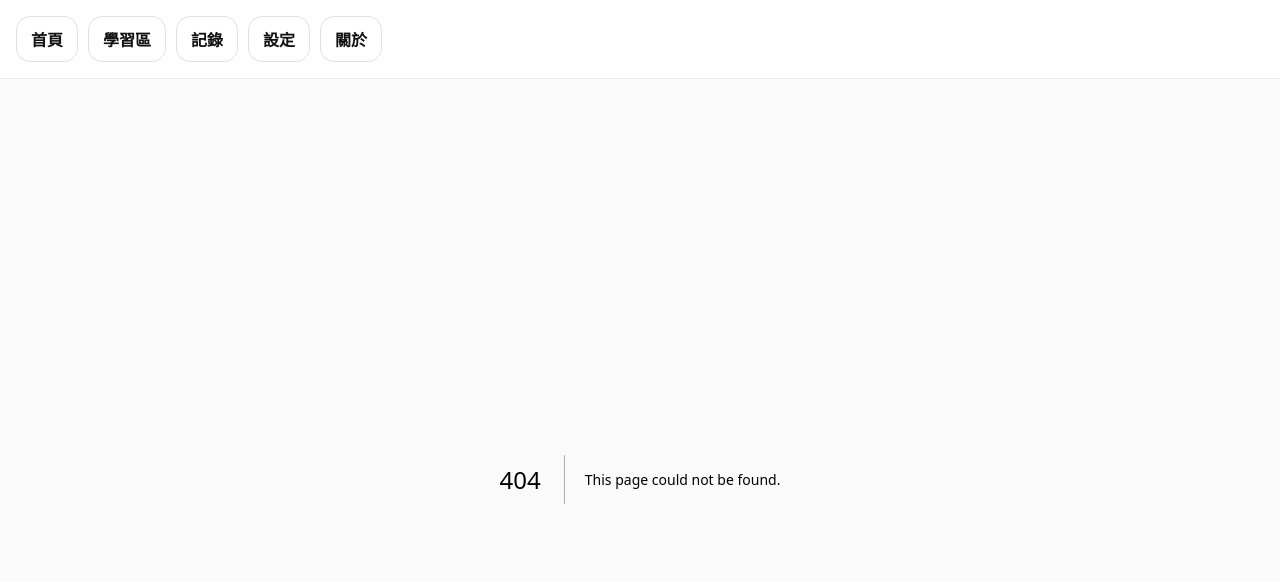
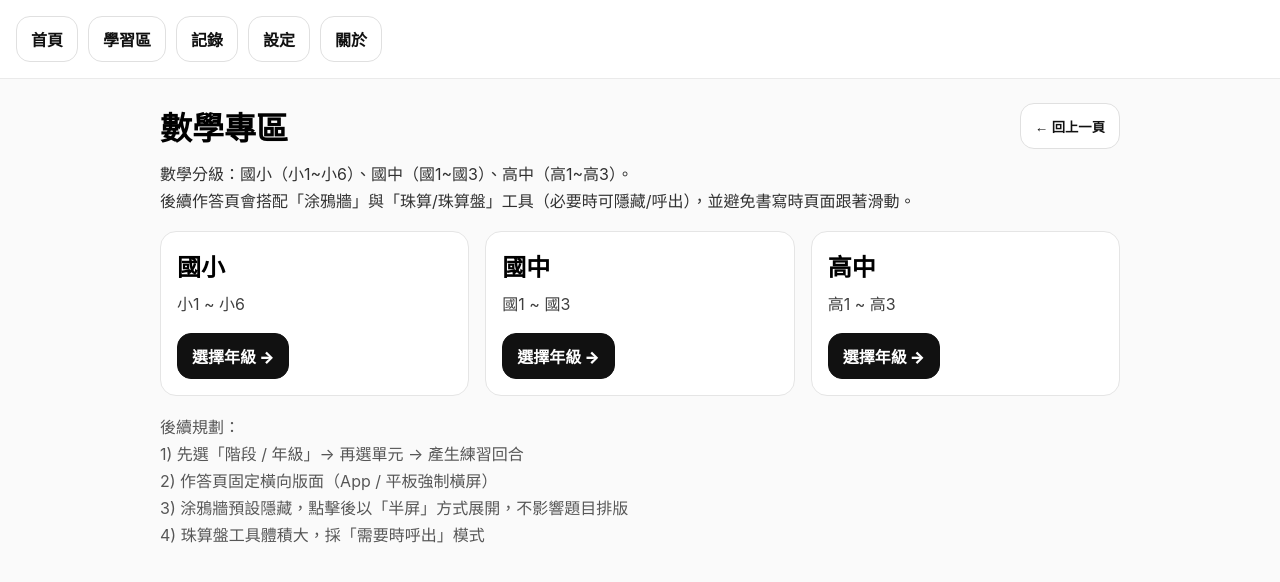
Before and after one commit to boos88978857-svg/learning-machine-new, a Next.js app: page /math in a window 1280 px wide. Before the commit this address had no page. Shown: the top 582 px of the page. Built offline with nearby package versions, Linux system fonts and the light colour scheme.

Commit message:
创建 page.tsx

```diff
--- /dev/null
+++ b/app/math/page.tsx
@@ -0,0 +1,92 @@
+"use client";
+
+import Link from "next/link";
+import { useRouter } from "next/navigation";
+
+const card: React.CSSProperties = {
+  background: "#fff",
+  border: "1px solid #e5e5e5",
+  borderRadius: 16,
+  padding: 16
+};
+
+const btn: React.CSSProperties = {
+  display: "inline-block",
+  padding: "10px 14px",
+  borderRadius: 14,
+  border: "1px solid #e0e0e0",
+  background: "#fff",
+  fontWeight: 900,
+  textDecoration: "none",
+  color: "#111",
+  cursor: "pointer"
+};
+
+const btnPrimary: React.CSSProperties = {
+  ...btn,
+  borderColor: "#111",
+  background: "#111",
+  color: "#fff"
+};
+
+export default function MathPage() {
+  const router = useRouter();
+
+  return (
+    <main style={{ maxWidth: 960, margin: "0 auto", padding: "24px 16px" }}>
+      <div style={{ display: "flex", justifyContent: "space-between", gap: 12, flexWrap: "wrap" }}>
+        <h1 style={{ fontSize: 32, fontWeight: 900, margin: 0 }}>數學專區</h1>
+
+        <button onClick={() => router.back()} style={btn}>
+          ← 回上一頁
+        </button>
+      </div>
+
+      <p style={{ marginTop: 12, opacity: 0.8, lineHeight: 1.7 }}>
+        數學分級：國小（小1~小6）、國中（國1~國3）、高中（高1~高3）。
+        <br />
+        後續作答頁會搭配「涂鴉牆」與「珠算/珠算盤」工具（必要時可隱藏/呼出），並避免書寫時頁面跟著滑動。
+      </p>
+
+      <div style={{ display: "grid", gridTemplateColumns: "repeat(auto-fit, minmax(240px, 1fr))", gap: 16, marginTop: 16 }}>
+        <div style={card}>
+          <h2 style={{ margin: "0 0 8px" }}>國小</h2>
+          <p style={{ margin: 0, opacity: 0.75, lineHeight: 1.7 }}>小1 ~ 小6</p>
+          <div style={{ marginTop: 14 }}>
+            <Link href="/math/elementary" style={btnPrimary}>
+              選擇年級 →
+            </Link>
+          </div>
+        </div>
+
+        <div style={card}>
+          <h2 style={{ margin: "0 0 8px" }}>國中</h2>
+          <p style={{ margin: 0, opacity: 0.75, lineHeight: 1.7 }}>國1 ~ 國3</p>
+          <div style={{ marginTop: 14 }}>
+            <Link href="/math/junior" style={btnPrimary}>
+              選擇年級 →
+            </Link>
+          </div>
+        </div>
+
+        <div style={card}>
+          <h2 style={{ margin: "0 0 8px" }}>高中</h2>
+          <p style={{ margin: 0, opacity: 0.75, lineHeight: 1.7 }}>高1 ~ 高3</p>
+          <div style={{ marginTop: 14 }}>
+            <Link href="/math/senior" style={btnPrimary}>
+              選擇年級 →
+            </Link>
+          </div>
+        </div>
+      </div>
+
+      <div style={{ marginTop: 18, opacity: 0.65, lineHeight: 1.7 }}>
+        後續規劃：
+        <br />1) 先選「階段 / 年級」→ 再選單元 → 產生練習回合
+        <br />2) 作答頁固定橫向版面（App / 平板強制橫屏）
+        <br />3) 涂鴉牆預設隱藏，點擊後以「半屏」方式展開，不影響題目排版
+        <br />4) 珠算盤工具體積大，採「需要時呼出」模式
+      </div>
+    </main>
+  );
+}
```
